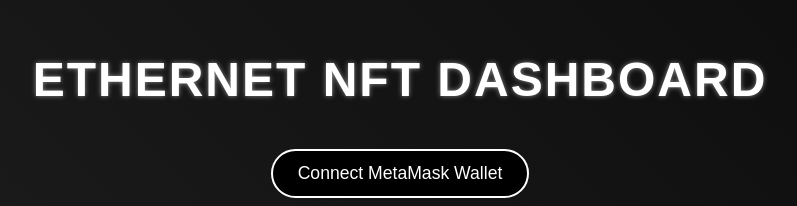
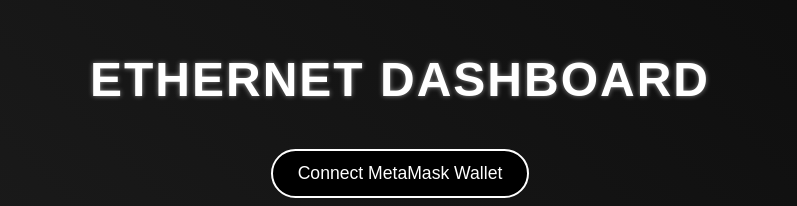
Before and after one commit to robbygat/robbygat.github.io, a plain HTML site: page wallet.html in a window 1280 px wide. Shown: the top 206 px of the page, without its empty margins (240-1037 px from the left). Drawn offline with Linux system fonts and the light colour scheme; a web font is replaced by a local one.

Commit message:
Update wallet.html

```diff
--- a/wallet.html
+++ b/wallet.html
@@ -138,7 +138,7 @@
   <script src="https://unpkg.com/moralis@2.26.5/dist/moralis.js"></script>
 </head>
 <body>
-  <h1>ETHERNET NFT Dashboard</h1>
+  <h1>ETHERNET Dashboard</h1>
   <button id="connectButton">Connect MetaMask Wallet</button>
   <button id="disconnectButton" style="display: none;">Disconnect Wallet</button>
   <div class="ad-container">
```
